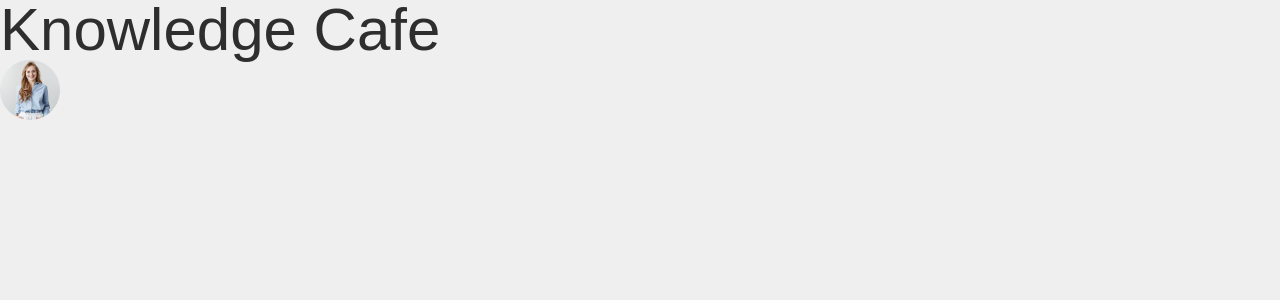
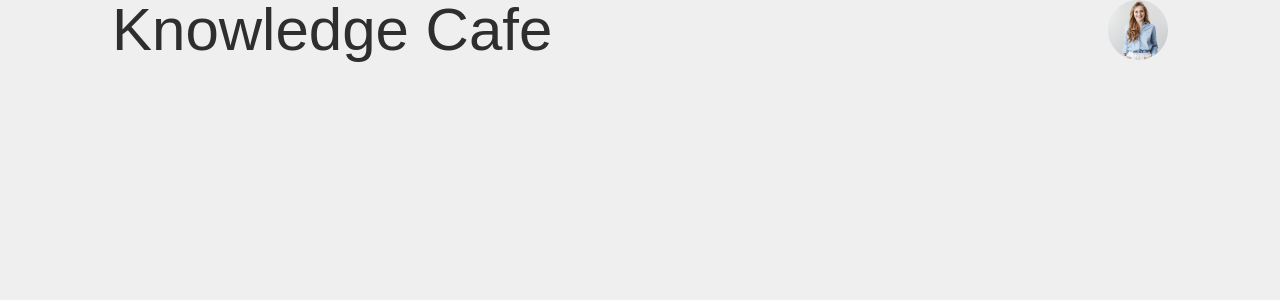
Before and after one commit to NFRIDOY/knowledge-cafe, a React (Vite) app: page / in a window 1280 px wide. Shown: the top 300 px of the page. Built offline with nearby package versions, Linux system fonts and the light colour scheme.

Commit message:
bug fix of import

```diff
--- a/src/App.jsx
+++ b/src/App.jsx
@@ -3,6 +3,7 @@
 // import viteLogo from '/vite.svg'
 import './App.css'
 import Header from './components/header/Header'
+import Blogs from './components/blogs/Blogs'
 
 function App() {
   // const [count, setCount] = useState(0)
@@ -10,7 +11,7 @@ function App() {
   return (
     <>
       <Header title={"Knowledge Cafe"}></Header>
-
+      <Blogs></Blogs>
 
     </>
   )
--- /dev/null
+++ b/src/components/blogs/Blogs.jsx
@@ -0,0 +1,20 @@
+import { data } from "autoprefixer";
+import { useEffect, useState } from "react"
+
+export default function Blogs() {
+    const [blog, setBlog] = useState([]);
+
+    useEffect(()=>{
+        fetch('blogs.json')
+        .then(res => res.json())
+        .then(data => console.log(data))
+    },[])
+
+    return (
+        <>
+            <div>
+
+            </div>
+        </>
+    )
+}
--- a/src/components/header/Header.jsx
+++ b/src/components/header/Header.jsx
@@ -7,8 +7,10 @@ export default function Header(props) {
     const {title} = props;
     return (
         <>
+            <div className='flex flex-row justify-between mx-28'>
             <h1 className=' text-6xl'>{title}</h1>
-            <img src={profile} alt="" />
+            <img src={profile} alt="profile" />
+            </div>
         </>
     )
 }
```
